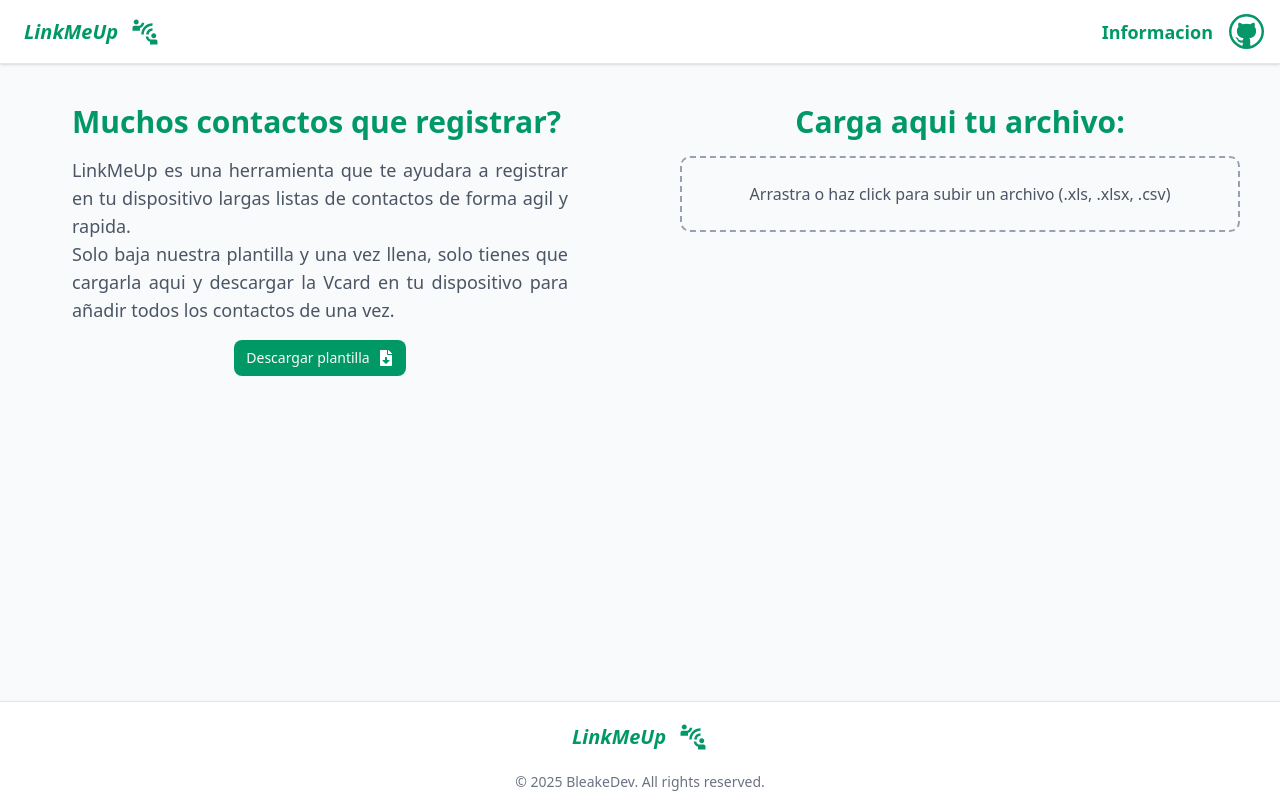
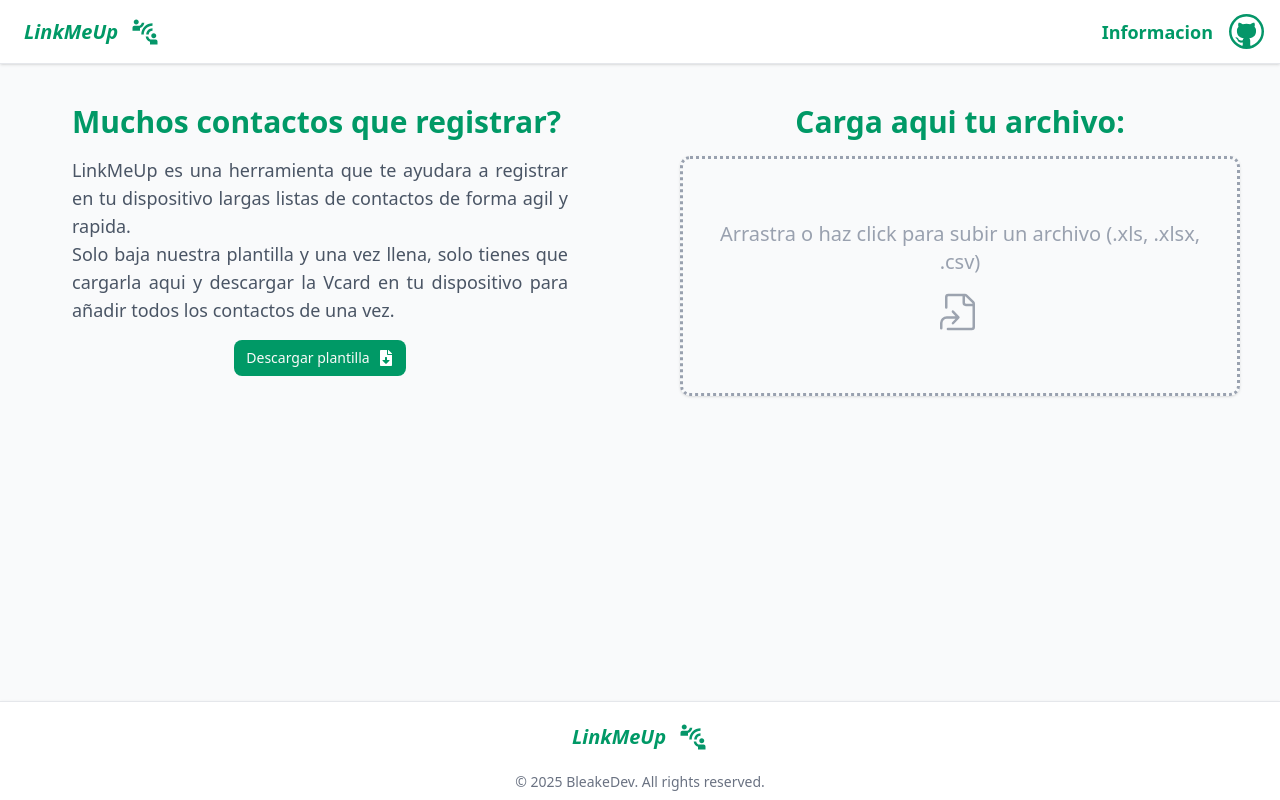
Before and after one commit to Ianbleake/LinkMeUp, a React (Vite) app: page / in a window 1280 px wide. Built offline with nearby package versions, Linux system fonts and the light colour scheme.

Commit message:
fix: the dropzone style

```diff
--- a/src/Pages/Home/Dropzone/index.tsx
+++ b/src/Pages/Home/Dropzone/index.tsx
@@ -2,9 +2,13 @@ import React, { useState } from "react";
 import type { DragEvent, ChangeEvent } from "react";
 import { FileCard } from "./FileCard";
 import { useFiles } from "@/hooks/useFiles";
+import { merge } from "@/Utils/mergeStyles";
+import { GoFileSymlinkFile } from "react-icons/go";
+import { twTheme } from "@/Utils/ThemeColors";
 
 
 export const Dropzone = (): React.ReactElement => {
+
   const { files, addFiles } = useFiles();
   const [isDragging, setIsDragging] = useState(false);
   const [error, setError] = useState<string | null>(null);
@@ -55,13 +59,12 @@ export const Dropzone = (): React.ReactElement => {
 
   return (
     <div className="w-full px-4 flex flex-col gap-2">
+
       <div
         onDragOver={handleDragOver}
         onDragLeave={handleDragLeave}
         onDrop={handleDrop}
-        className={`border-2 border-dashed rounded-lg p-6 text-center cursor-pointer transition ${
-          isDragging ? "border-blue-500 bg-blue-50" : "border-gray-400"
-        }`}
+        className={ merge(' h-60 border-3 border-dotted rounded-lg p-6 text-center cursor-pointer transition shadow', isDragging ? "border-emerald-600 bg-green-50" : "border-gray-400" )}
         onClick={() => document.getElementById("fileInput")?.click()}
       >
         <input
@@ -72,11 +75,15 @@ export const Dropzone = (): React.ReactElement => {
           className="hidden"
           onChange={handleFileSelect}
         />
-        <p className="text-gray-600">
-          {isDragging
-            ? "Suelta el archivo aquí"
-            : "Arrastra o haz click para subir un archivo (.xls, .xlsx, .csv)"}
-        </p>
+        <div className="flex flex-col items-center justify-center gap-4 h-full">
+          <p className="text-gray-400 font-normal text-xl">
+            {isDragging
+              ? "Suelta el archivo aquí"
+              : "Arrastra o haz click para subir un archivo (.xls, .xlsx, .csv)"}
+          </p>
+          <GoFileSymlinkFile size={40} color={twTheme.colors.gray[400]} />
+        </div>
+
       </div>
 
       {error && <p className="text-red-500 text-sm">{error}</p>}
```
